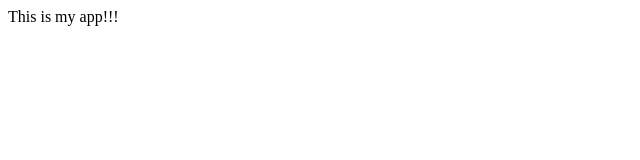
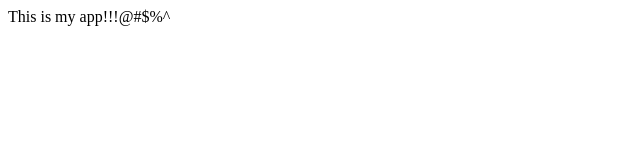
Before and after one commit to kuenpongfa221/myGitPractice, a plain HTML site: page index.html in a window 1280 px wide. Shown: the full height of the page, 0-640 px from the left. Drawn offline with Linux system fonts and the light colour scheme.

Commit message:
Initial commit

```diff
--- a/index.html
+++ b/index.html
@@ -4,6 +4,6 @@
 	<title>My app</title>
 </head>
 <body>
-	This is my app!!!
+	This is my app!!!@#$%^
 </body>
 </html>
```
